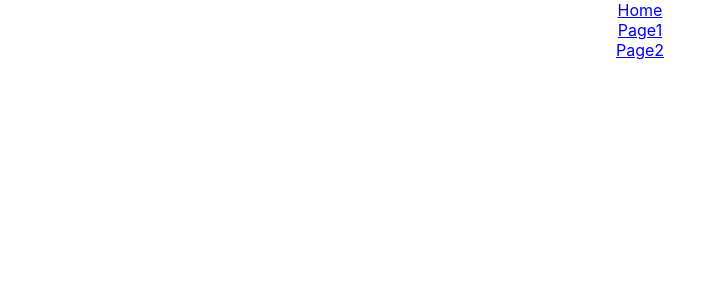
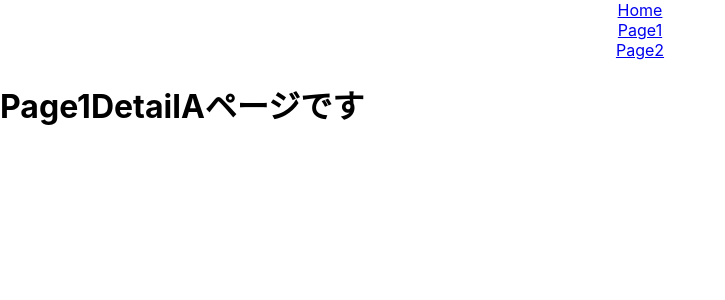
Before and after one commit to naoya01/practice-react--2, a React (Create React App) app in the folder react-router-practise/: page /page1/detailA in a window 1280 px wide. Before the commit this address had no page. Shown: the top 300 px of the page, without its empty margins (0-725 px from the left). Built offline with nearby package versions, Linux system fonts and the light colour scheme.

Commit message:
ルーティング

```diff
--- a/react-router-practise/src/App.js
+++ b/react-router-practise/src/App.js
@@ -1,9 +1,8 @@
-import { BrowserRouter, Link ,Routes ,Route} from "react-router-dom";
+import { BrowserRouter, Link} from "react-router-dom";
 
+import { Router } from "./router/Router";
 import "./App.css";
-import { Home } from "./Home";
-import { Page1 } from "./Page1";
-import { Page2 } from "./Page2";
+
 
 function App() {
   return (
@@ -12,15 +11,10 @@ function App() {
       <Link to={"/"}>Home</Link><br/>
       <Link to={"/page1"}>Page1</Link><br/>
       <Link to={"/page2"}>Page2</Link><br/>
+      </div>
 
-      </div>
-      <Routes>
-        <Route path="/" element={<Home />} />
-        <Route path="/page1" element={<Page1 />} />
-        <Route path="/page2" element={<Page2 />} />
+      <Router />
 
-
-      </Routes>
     </BrowserRouter>
   );
 }
--- a/react-router-practise/src/Page1.jsx
+++ b/react-router-practise/src/Page1.jsx
@@ -1,9 +1,16 @@
+import { Link } from "react-router-dom";
+
 export const Page1 = () => {
   return(
-    <>
+
       <div>
         <h1>Page1ページです</h1>
+        <Link to="/page1/detailA">DetailA</Link>
+        <br/>
+        <Link to="/page1/detailB">DetailB</Link>
       </div>
-    </>
+
+
+
   );
 };
--- /dev/null
+++ b/react-router-practise/src/Page1DetailA.jsx
@@ -0,0 +1,9 @@
+export const Page1DetailA = () => {
+  return(
+    <>
+      <div>
+        <h1>Page1DetailAページです</h1>
+      </div>
+    </>
+  );
+};
--- /dev/null
+++ b/react-router-practise/src/Page1DetailB.jsx
@@ -0,0 +1,9 @@
+export const Page1DetailB = () => {
+  return(
+    <>
+      <div>
+        <h1>Page1DetailBページです</h1>
+      </div>
+    </>
+  );
+};
--- /dev/null
+++ b/react-router-practise/src/router/Router.jsx
@@ -0,0 +1,20 @@
+import {Routes ,Route} from "react-router-dom";
+import { Home } from "../Home";
+import { Page1 } from "../Page1";
+import { Page2 } from "../Page2";
+
+import { Page1DetailA } from "../Page1DetailA";
+import { Page1DetailB } from "../Page1DetailB";
+export const Router = () => {
+  return(
+    <Routes>
+      <Route path="/" element={<Home />} />
+
+      <Route path="/page1" element={<Page1 />} />
+      <Route path="/page1/detailA" element={<Page1DetailA />} />
+      <Route path="/page1/detailB" element={<Page1DetailB />} />
+
+      <Route path="/page2" element={<Page2 />} />
+    </Routes>
+  );
+};
```
Also changed, not shown: react-router-practise/src/router/Page1Rouotes.jsx (added, +21 -0 lines).
